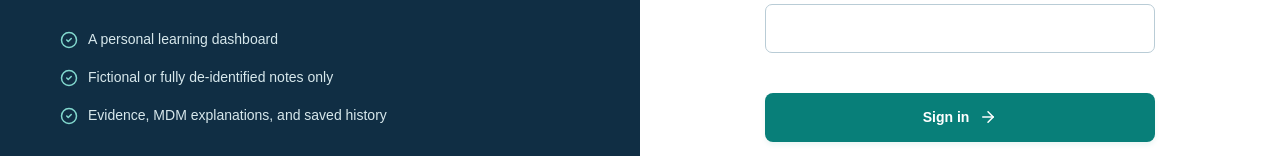
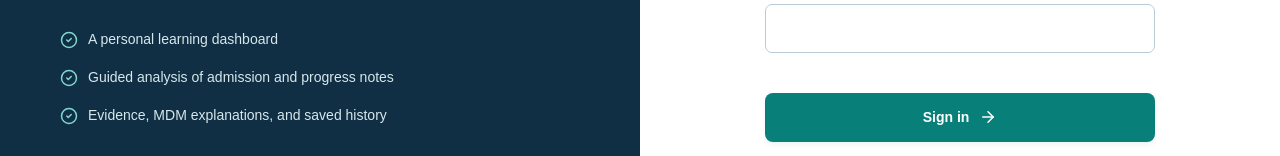
Before and after one commit to osaleh28/MedCodeAI, a Next.js app: page /login in a window 1280 px wide. Shown: the part 421-577 px from the top of the page. Built offline with nearby package versions, Linux system fonts and the light colour scheme.

Commit message:
Replace auth page privacy bullet with workflow benefit

```diff
--- a/src/app/(auth)/layout.tsx
+++ b/src/app/(auth)/layout.tsx
@@ -4,6 +4,6 @@ import { Disclaimer } from "@/components/disclaimer";
 
 export default function AuthLayout({ children }: { children: React.ReactNode }) {
   return <><header className="site-header"><div className="container header-inner"><Brand /><span className="label">Your clinical learning space</span></div></header>
-    <main id="main-content" className="auth-shell"><aside className="auth-aside"><span className="eyebrow">A clearer way to learn</span><h2>Confidence starts with understanding.</h2><p>Build a stronger connection between documentation, decision-making, and billing education.</p><ul><li><CheckCircle2 size={18} /> A personal learning dashboard</li><li><CheckCircle2 size={18} /> Fictional or fully de-identified notes only</li><li><CheckCircle2 size={18} /> Evidence, MDM explanations, and saved history</li></ul></aside><section className="auth-panel"><div className="auth-panel-inner">{children}</div></section></main>
+    <main id="main-content" className="auth-shell"><aside className="auth-aside"><span className="eyebrow">A clearer way to learn</span><h2>Confidence starts with understanding.</h2><p>Build a stronger connection between documentation, decision-making, and billing education.</p><ul><li><CheckCircle2 size={18} /> A personal learning dashboard</li><li><CheckCircle2 size={18} /> Guided analysis of admission and progress notes</li><li><CheckCircle2 size={18} /> Evidence, MDM explanations, and saved history</li></ul></aside><section className="auth-panel"><div className="auth-panel-inner">{children}</div></section></main>
     <div className="container safety-section"><Disclaimer /></div></>;
 }
```
